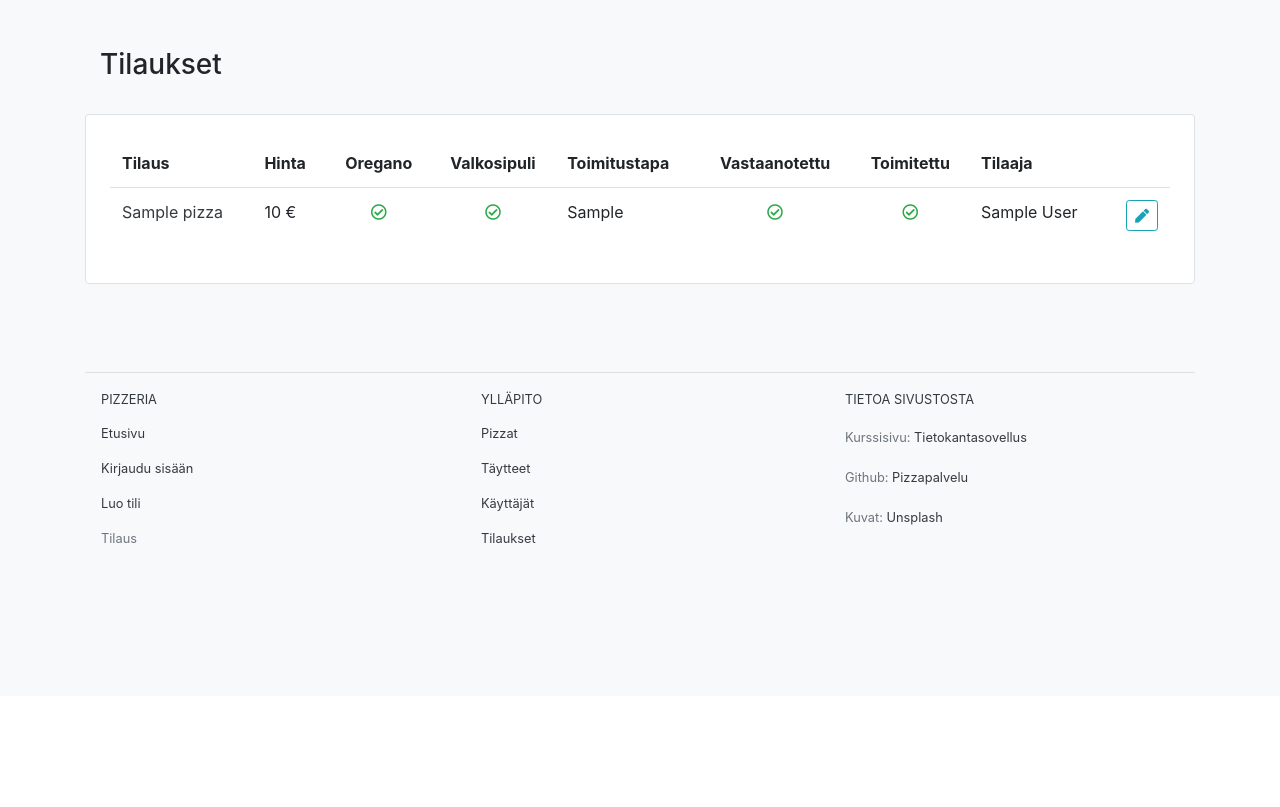
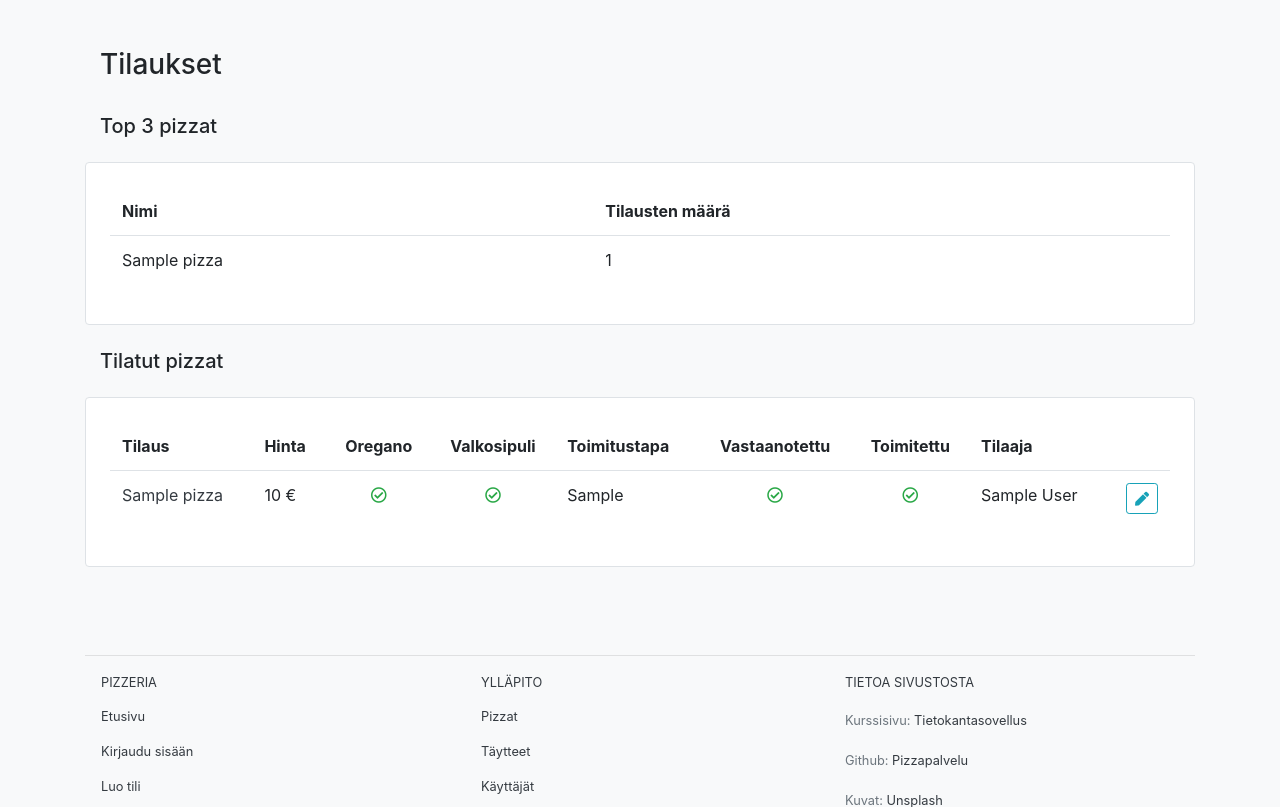
Before and after one commit to juissijohtaja/Pizzapalvelu, a Flask app: page /tilaukset/ in a window 1280 px wide. Shown: the part 104-911 px from the top of the page. Before the commit the page ends 647 px from the top, so only its background shows below. Run offline with Flask 2, Linux system fonts and the light colour scheme; a user stored in the database is signed in; tables that the repository leaves empty hold one stand-in row (values such as "Sample post"); some libraries are stand-ins or nearby versions; some web fonts are replaced.

Commit message:
top 3 pizzas

```diff
--- a/application/orders/models.py
+++ b/application/orders/models.py
@@ -39,3 +39,20 @@ class Order(Base):
             response.append({"accountId":row[0], "orderCount":row[1], "orderSum":row[2], "userName":row[3]})
 
         return response
+
+    @staticmethod
+    def find_top_pizzas():
+        stmt = text("SELECT COUNT(O.id) as amount, P.name"
+                        " FROM orders O"
+                        " LEFT JOIN order_pizza OP ON O.id = OP.order_id"
+                        " LEFT JOIN pizza P ON P.id = OP.pizza_id"
+                        " GROUP BY P.name"
+                        " ORDER BY amount DESC, P.name"
+                        " LIMIT 3")
+        res = db.engine.execute(stmt)
+
+        response = []
+        for row in res:
+            response.append({"orderCount":row[0], "pizzaName":row[1]})
+
+        return response
--- a/application/orders/views.py
+++ b/application/orders/views.py
@@ -12,7 +12,8 @@ from flask_login import current_user
 @app.route("/tilaukset/", methods=["GET"])
 @login_required(role="ADMIN")
 def orders_index():
-    return render_template("orders/list.html", orders = Order.query.all())
+    ftp = Order.find_top_pizzas()
+    return render_template("orders/list.html", orders = Order.query.all(), topPizzas = ftp)
 
 @app.route("/tilaukset/<order_id>/", methods=["GET"])
 @login_required(role="ADMIN")
--- a/application/templates/orders/list.html
+++ b/application/templates/orders/list.html
@@ -1,12 +1,33 @@
 {% extends "layout.html" %}
 
 {% block body %}
+
 <div class="container">
   <div class="row">
     <div class="col-auto mr-auto">
       <h3>Tilaukset</h3>
     </div>
   </div>
+  <h5 class="mt-4 mb-3">Top 3 pizzat</h5>
+  <div class="row bg-white p-4 my-4 rounded border">
+    <div class="table-responsive">
+      <table class="table table-borderless">
+        <thead>
+          <tr>
+            <th>Nimi</th>
+            <th>Tilausten määrä</th>
+          </tr>
+        </thead>
+        {% for row in topPizzas %}
+          <tr class="border-top">
+            <td>{{ row.pizzaName }}</td>
+            <td>{{ row.orderCount }}</td>
+          </tr>
+        {% endfor %}
+      </table>
+    </div>
+  </div>
+  <h5 class="mt-4 mb-3">Tilatut pizzat</h5>
   <div class="row bg-white p-4 my-4 rounded border">
     <div class="table-responsive">
       <table class="table table-borderless">
```
Also changed, not shown: documentation/userstoryt.md (+11 -0 lines).
